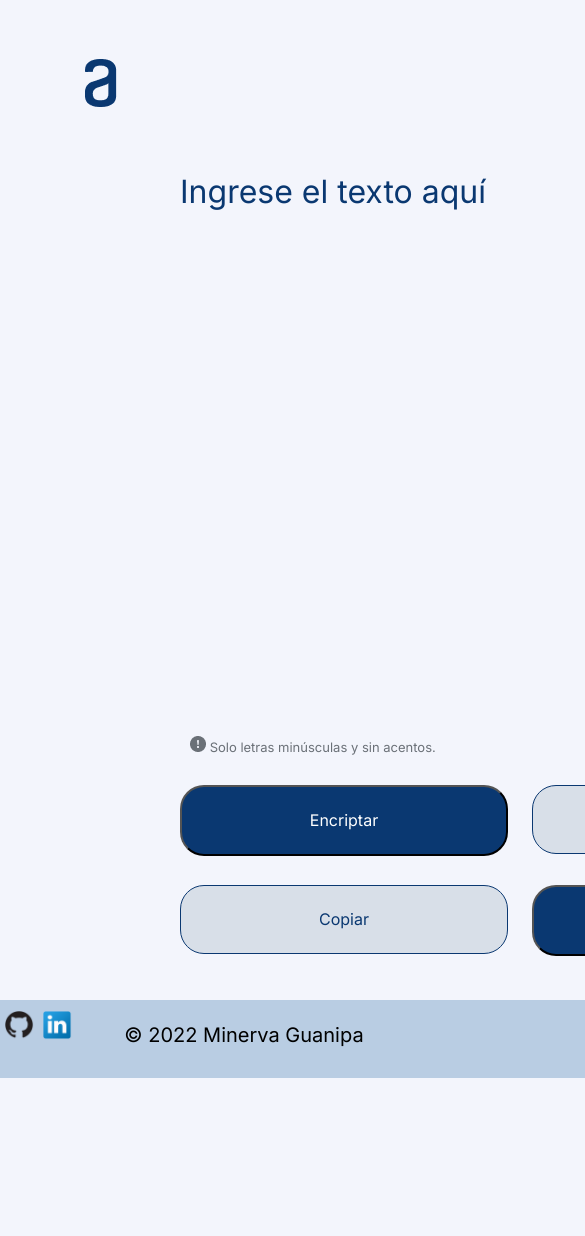
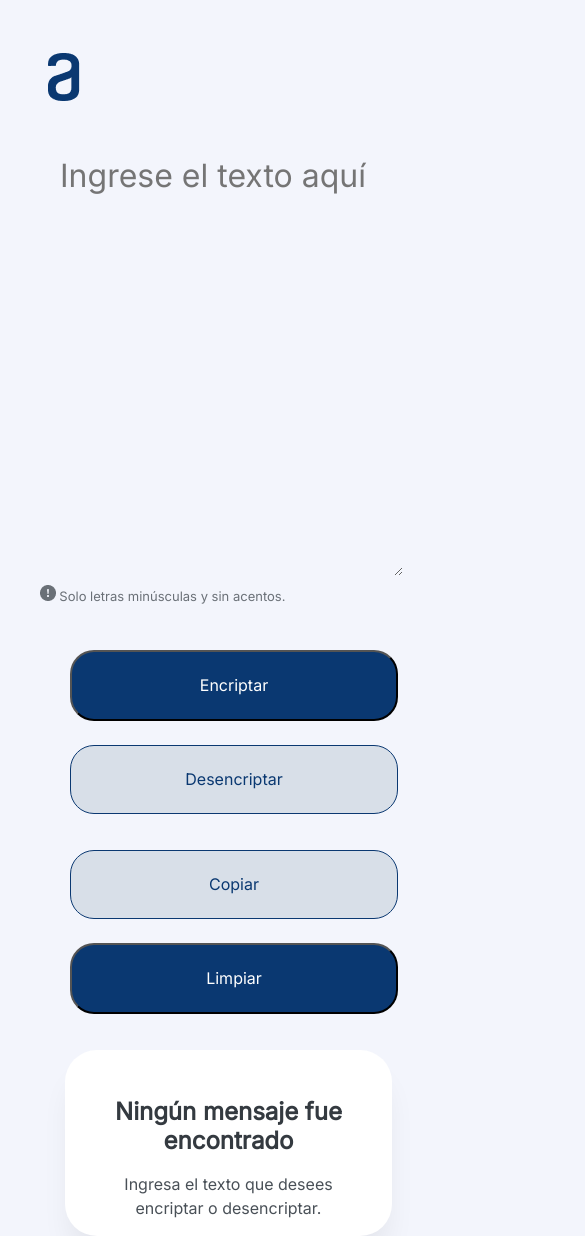
Before and after one commit to Mine24Ga/encriptador-challenge, a plain HTML site: page index.html in a window 390 px wide. Shown: the top 1236 px of the page, 585 px wide, since content can reach past the window. Before the commit the page ends 1078 px from the top, so only its background shows below. Drawn offline with Linux system fonts and the light colour scheme.

Commit message:
finalizado, falta mejorar estilos.

```diff
--- a/index.html
+++ b/index.html
@@ -13,7 +13,7 @@
     </header>
     <main class="container">
       <div class="input-container">
-        <textarea id="texto" class="title" placeholder="Ingrese el texto aquí">Ingrese el texto aquí</textarea>
+        <textarea id="texto" class="title" cols="20" rows="8" placeholder="Ingrese el texto aquí"></textarea>
       </div>
       <div class="indications">
         <p class="text-in">
@@ -48,14 +48,15 @@
       </aside>
 
     </main>
-    <footer>
+    <!-- FALTA ACOMODAR FOOTER -->
+    <!--<footer>
       <div class="redes">
           <a href="https://github.com/Mine24Ga" target="_blank"><img class="icon" src="./img/github.png" alt=""></a>
           <a href="https://www.linkedin.com/in/minerva-guanipa/" target="_blank"><img
            class="icon" src="./img/linkedin.png" alt=""></a>
            <p class="copyright">&copy; 2022 Minerva Guanipa</p>
       </div>
-  </footer>
+  </footer>-->
     <script src="main.js"></script>
   </body>
 </html>
--- a/style.css
+++ b/style.css
@@ -185,7 +185,22 @@ button {
   z-index: 1000;
 }
 
-.redes {
+textarea {
+  position: absolute;
+  width: 680px;
+  height: 288px;
+  left: 240px;
+  top: 168px;
+  font-family: "Inter";
+  font-style: normal;
+  font-weight: 400;
+  font-size: 32px;
+  line-height: 150%;
+  color: #0a3871;
+}
+
+/*Falta acomodar el footer */
+/*.redes {
   display: flex;
   position: absolute;
   width: 1024px;
@@ -209,4 +224,187 @@ button {
   margin-top: 10px;
   font-size: 20px;
   color: #000;
+}*/
+
+@media (max-width: 880px) {
+  body {
+    width: 100%;
+    height: 100vh;
+  }
+  .logo {
+    position: absolute;
+    left: 1%;
+    right: 90.74%;
+    top: 6.25%;
+    bottom: 89.8%;
+    gap: 0;
+  }
+  .title {
+    width: 650px;
+    left: 5.21%;
+    top: 240px;
+  }
+  .indications {
+    width: 249px;
+    height: 18px;
+    left: 7.21%;
+  }
+  .btn-container {
+    left: 30px;
+  }
+  .btn {
+    left: 30px;
+  }
+  .aside {
+    display: flex;
+    flex-direction: column;
+    align-items: flex-start;
+    padding: 32px;
+    gap: 32px;
+    width: 688px;
+    height: 133px;
+    left: 40px;
+    top: 1001px;
+    background: #ffffff;
+    box-shadow: 0px 24px 32px -8px rgba(0, 0, 0, 0.08);
+  }
+
+  .image {
+    display: none;
+  }
+  h2 {
+    width: 624px;
+    height: 29px;
+    font-family: "Inter";
+    font-style: normal;
+    font-weight: 700;
+    font-size: 24px;
+    line-height: 120%;
+    text-align: center;
+    color: #343a40;
+  }
+  p {
+    width: 624px;
+    height: 24px;
+    font-family: "Inter";
+    font-style: normal;
+    font-weight: 400;
+    font-size: 16px;
+    line-height: 150%;
+    text-align: center;
+    color: #495057;
+  }
+  .mensaje {
+    top: 0 !important;
+    margin-top: 2em;
+  }
+  .result-container {
+    width: 624px !important;
+    height: 180px !important;
+    font-family: "Inter";
+    font-style: normal;
+    font-weight: 400;
+    font-size: 24px;
+    line-height: 150%;
+    color: #495057;
+  }
+  textarea {
+    position: absolute;
+    width: 688px !important;
+    height: 288px !important;
+    left: 40px;
+    top: 240px;
+  }
 }
+
+@media (max-width: 500px) {
+  .btn-container {
+    left: 70px;
+    display: flex;
+    flex-direction: column;
+    top: 650px;
+  }
+  .btn {
+    left: 70px;
+    display: flex;
+    flex-direction: column;
+    top: 850px;
+  }
+  .aside {
+    display: flex;
+    flex-direction: column;
+    align-items: flex-start;
+    padding: 32px;
+    gap: 32px;
+    position: absolute;
+    width: 327px;
+    height: 186px;
+    left: 65px;
+    top: 1050px;
+    background: #ffffff;
+    box-shadow: 0px 24px 32px -8px rgba(0, 0, 0, 0.08);
+    border-radius: 32px;
+  }
+  .title {
+    position: absolute;
+    width: 343px;
+    height: 48px;
+    left: 60px;
+    top: 152px;
+    color: #0a3871;
+  }
+  .indications {
+    width: 249px;
+    height: 18px;
+    left: 9%;
+    top: 600px;
+  }
+  h2 {
+    width: 263px;
+    height: 58px;
+    font-family: "Inter";
+    font-style: normal;
+    font-weight: 700;
+    font-size: 24px;
+    line-height: 120%;
+    text-align: center;
+    color: #343a40;
+  }
+  p {
+    width: 263px;
+    height: 48px;
+    font-family: "Inter";
+    font-style: normal;
+    font-weight: 400;
+    font-size: 16px;
+    line-height: 150%;
+    text-align: center;
+    color: #495057;
+  }
+  .result-container {
+    width: 279px;
+    height: 432px;
+    font-family: "Inter";
+    font-style: normal;
+    font-weight: 400;
+    font-size: 24px;
+    line-height: 150%;
+    color: #495057;
+  }
+  textarea {
+    position: absolute;
+    width: 343px !important;
+    height: 424px !important;
+    left: 16px;
+    top: 152px;
+    font-family: "Inter";
+    font-style: normal;
+    font-weight: 400;
+    font-size: 32px;
+    line-height: 150%;
+    color: #0a3871;
+  }
+  .image {
+    display: none;
+  }
+}
```
